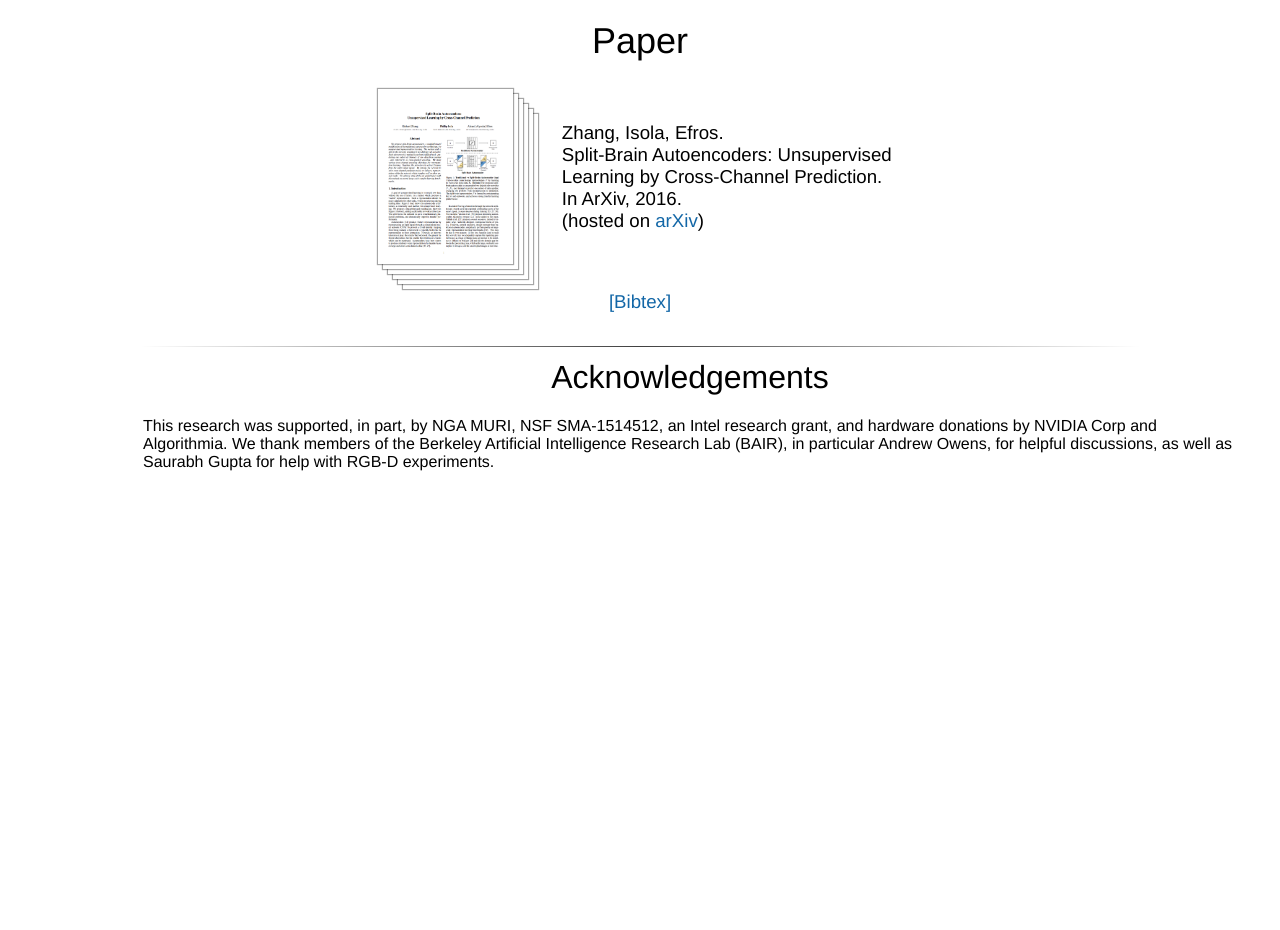
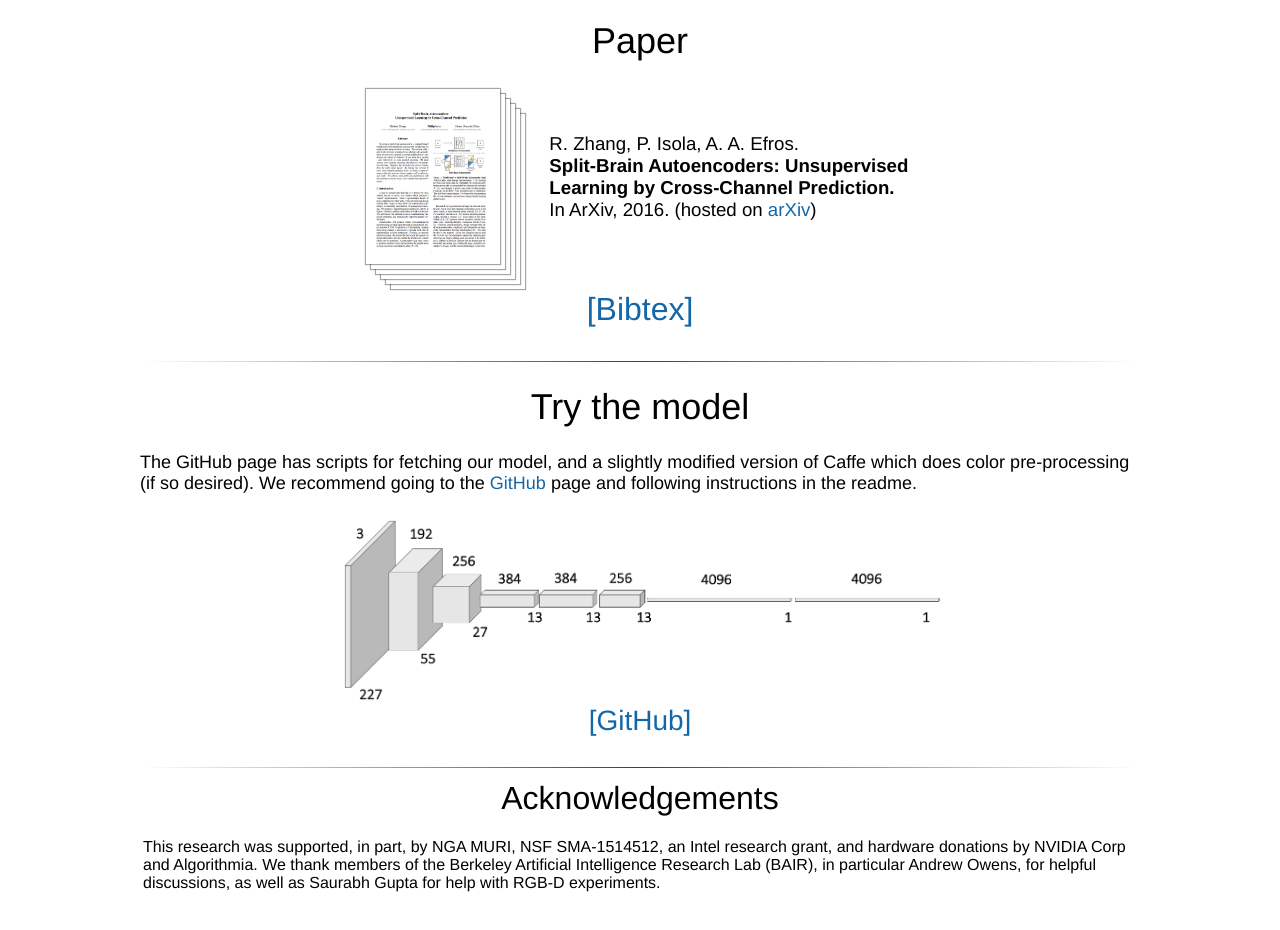
Before and after one commit to richzhang/splitbrainauto, a plain HTML site: page index.html in a window 1280 px wide. Shown: the part 2360-3290 px from the top of the page. Before the commit the page ends 2884 px from the top, so only its background shows below. Drawn offline with Linux system fonts and the light colour scheme; a script that the page names is missing.

Commit message:
various updates to website

```diff
--- a/index.html
+++ b/index.html
@@ -199,17 +199,6 @@
 	  		  	  </td>
 			  </tr>
 
-
-<!-- 	      <tr>
-
-		  <td><img class="round" style="width:400px" src="./index_files/imgs/fig2a.png"/></a>
-		  </td>
-
-		  <td><img class="round" style="width:400px" src="./index_files/imgs/fig2b.png"/></a>
-		  </td>
-
-		  </tr> -->
-
  		</table>
 
 		  <br>
@@ -250,41 +239,16 @@
 	  		  		</td>
 		  </table>
 
-<!--   		  <table align=center width=600px>
-  			  <tr>
-  	              <td align=center width=100px>
-  					<center>
-  						<span style="font-size:24px"><a href="https://richzhang.github.io/">Richard Zhang</a></span>
-	  		  		</center>
-	  		  	  </td>
-  	              <td align=center width=100px>
-  					<center>
-  						<span style="font-size:24px"><a href="http://web.mit.edu/phillipi/">Phillip Isola</a></span>
-	  		  		</center>
-	  		  	  </td>
-  	              <td align=center width=100px>
-  					<center>
-  						<span style="font-size:24px"><a href="http://www.eecs.berkeley.edu/~efros/">Alexei A. Efros</a></span>
-	  		  		</center>
-	  		  	  </td>
-		  </table> -->
-<!--   		  <table align=center width=100px>
-			  <tr><center> <br>
-				<span style="font-size:28px"><a href='http://demos.algorithmia.com/colorize-photos/'>[Algorithmia]</a> Demo</span></span><i></i>
-			  </center></tr>
-		  </table>
- -->
       	  <br>
 		  <hr>
 
-  		  <table align=center width=550px>
+  		  <table align=center width=575px>
 	 		<center><h1>Paper</h1></center>
   			  <tr>
 				  <td><a href=""><img class="layered-paper-big" style="height:175px" src="./index_files/imgs/page1.png"/></a></td>
-				  <td><span style="font-size:14pt">Zhang, Isola, Efros.<br>
-				  Split-Brain Autoencoders: Unsupervised Learning by Cross-Channel Prediction.<br>
-				  In ArXiv, 2016.<br>
-				  (hosted on <a href="">arXiv</a>)</a>
+				  <td><span style="font-size:14pt">R. Zhang, P. Isola, A. A. Efros.<br>
+				  <b>Split-Brain Autoencoders: Unsupervised Learning by Cross-Channel Prediction.</b><br>
+				  In ArXiv, 2016. (hosted on <a href="">arXiv</a>)</a>
 				  <span style="font-size:4pt"><a href=""><br></a>
 				  </span>
 				  </td>
@@ -295,7 +259,7 @@
 
 		  <table align=center width=600px>
 			  <tr>
-				  <td><span style="font-size:14pt"><center>
+				  <td><span style="font-size:24pt"><center>
 				  	<a href="./index_files/bibtex_arxiv2016_splitbrain.txt">[Bibtex]</a>
   	              </center></td>
               </tr>
@@ -304,7 +268,37 @@
   		  <br>
 		  <hr>
 
-  		  <table align=center width=1100px>
+ 		<center><h1>Try the model</h1></center>
+		  The GitHub page has scripts for fetching our model, and a slightly modified version of Caffe which does color pre-processing (if so desired). We recommend going to the <a href='https://github.com/richzhang/splitbrainauto'>GitHub</a> page and following instructions in the readme.
+
+  		  	  <br>
+
+  		  <table align=center width=600px>
+  			  <tr>
+  			  <br>
+  	                <td align=center width=600px>
+  					<center>
+						  <td><a href='https://github.com/richzhang/splitbrainauto'><img class="round" style="width:600px" src="./index_files/imgs/alexnet.png"/></a></td>
+	  		  		</center>
+	  		  		</td>
+			  </tr>
+		  </table>
+
+  		  <table align=center width=800px>
+			  <tr><center>
+				<span style="font-size:28px"><a href='https://github.com/richzhang/splitbrainauto'>[GitHub]</a>
+			  <br>
+			  </center></tr>
+			  <!-- <tr><center> -->
+ 			<!-- <span style="font-size:28px"><a>&nbsp;Model: [Prototxt] Weights: [Unrescaled] [Rescaled]</a></span> -->
+			  <!-- </center></tr> -->
+		  </table>
+
+
+  		  <br>
+		  <hr>
+
+  		  <table align=center width=1000px>
   			  <tr>
   	              <td width=400px>
   					<left>
@@ -321,9 +315,9 @@
   (function(i,s,o,g,r,a,m){i['GoogleAnalyticsObject']=r;i[r]=i[r]||function(){
   (i[r].q=i[r].q||[]).push(arguments)},i[r].l=1*new Date();a=s.createElement(o),
   m=s.getElementsByTagName(o)[0];a.async=1;a.src=g;m.parentNode.insertBefore(a,m)
-  })(window,document,'script','//www.google-analytics.com/analytics.js','ga');
+  })(window,document,'script','https://www.google-analytics.com/analytics.js','ga');
 
-  ga('create', 'UA-75863369-1', 'auto');
+  ga('create', 'UA-75863369-2', 'auto');
   ga('send', 'pageview');
 
 </script>
```
Also changed, not shown: index_files/imgs/alexnet.png (added).
